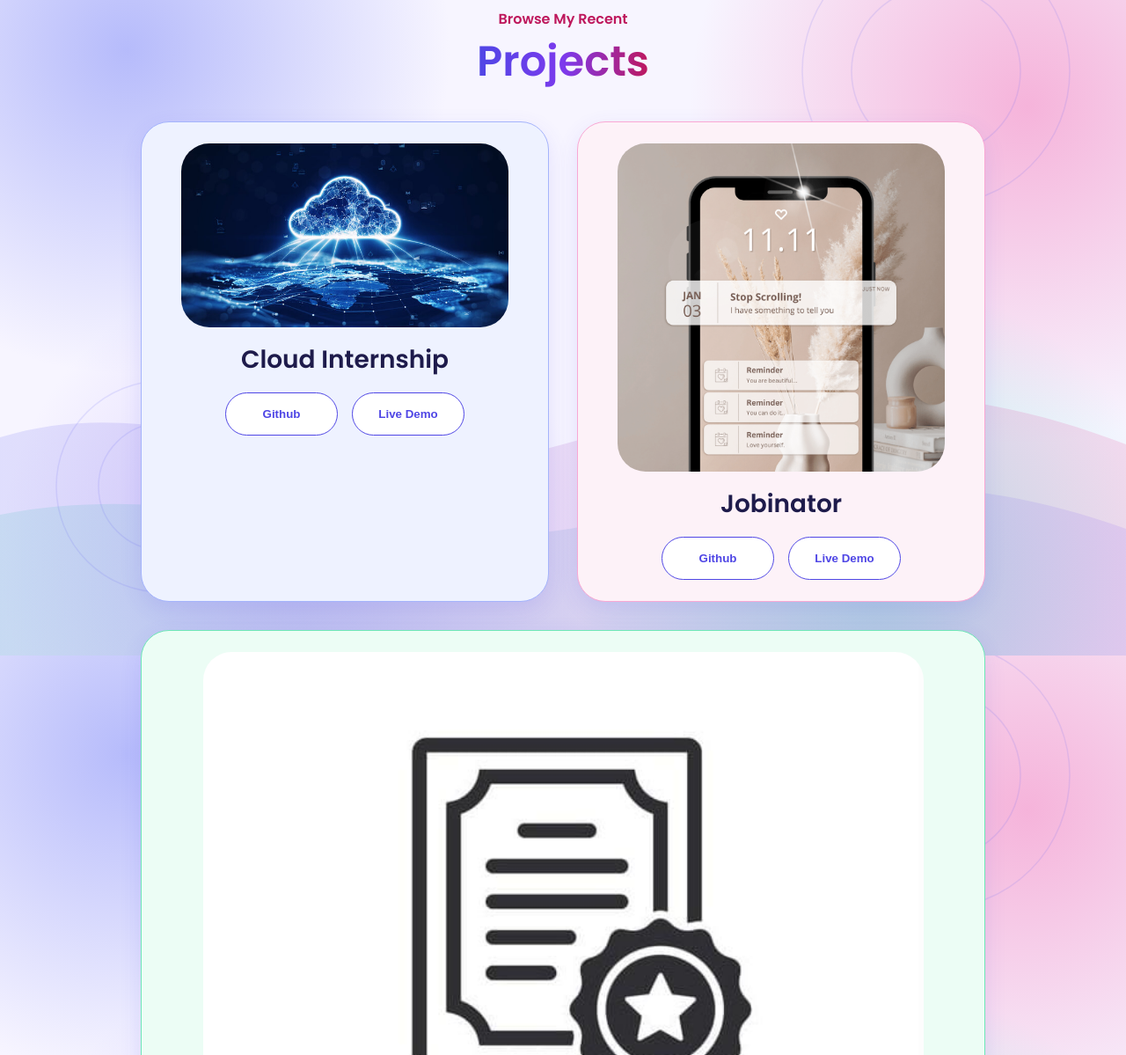
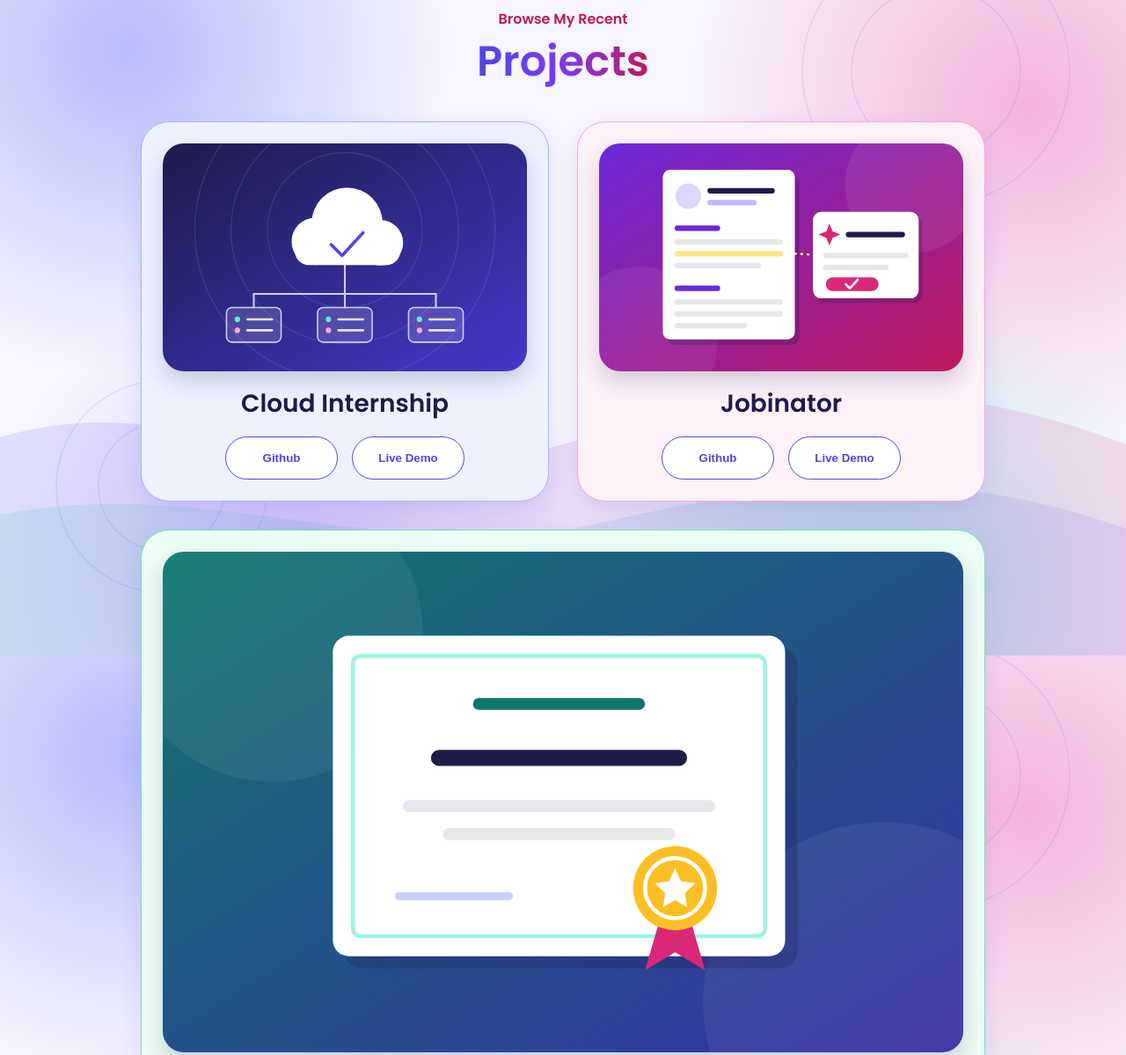
Before and after one commit to Saifk26/html-css-js-portfolio1, a plain HTML site: page index.html in a window 1280 px wide. Shown: the part 2455-3654 px from the top of the page at 88% size. Drawn offline with Linux system fonts and the light colour scheme.

Commit message:
Replace project images with matching illustrations
Co-Authored-By: Claude Fable 5.2 <noreply@anthropic.com>
Claude-Session: https://claude.ai/code/session_012PT5BtP1mXydaQ7hWWGQ5r

```diff
--- a/index.html
+++ b/index.html
@@ -212,8 +212,8 @@
           <div class="details-container color-container">
             <div class="article-container">
               <img
-                src="./assets/project-1.jpg"
-                alt="Cloud computing virtual internship"
+                src="./assets/project-cloud.svg"
+                alt="Illustration of a cloud connected to three servers"
                 class="project-img"
               />
             </div>
@@ -236,8 +236,8 @@
           <div class="details-container color-container">
             <div class="article-container">
               <img
-                src="./assets/project-2.png"
-                alt="Jobinator"
+                src="./assets/project-jobinator.svg"
+                alt="Illustration of a resume with an AI suggestion card"
                 class="project-img"
               />
             </div>
@@ -260,8 +260,8 @@
           <div class="details-container color-container">
             <div class="article-container">
               <img
-                src="./assets/project-3.jpg"
-                alt="Certifications"
+                src="./assets/project-certifications.svg"
+                alt="Illustration of a certificate with a gold seal"
                 class="project-img"
               />
             </div>
--- a/style.css
+++ b/style.css
@@ -583,3 +583,19 @@ a:hover {
     transition: none;
   }
 }
+
+/* PROJECT IMAGES */
+
+#projects .article-container {
+  display: block;
+}
+
+.project-img {
+  display: block;
+  width: 100%;
+  height: auto;
+  aspect-ratio: 8 / 5;
+  object-fit: cover;
+  border-radius: 1.5rem;
+  box-shadow: 0 0.75rem 1.5rem rgba(30, 27, 75, 0.18);
+}
```
Also changed, not shown: assets/project-certifications.svg (added), assets/project-cloud.svg (added), assets/project-jobinator.svg (added).
